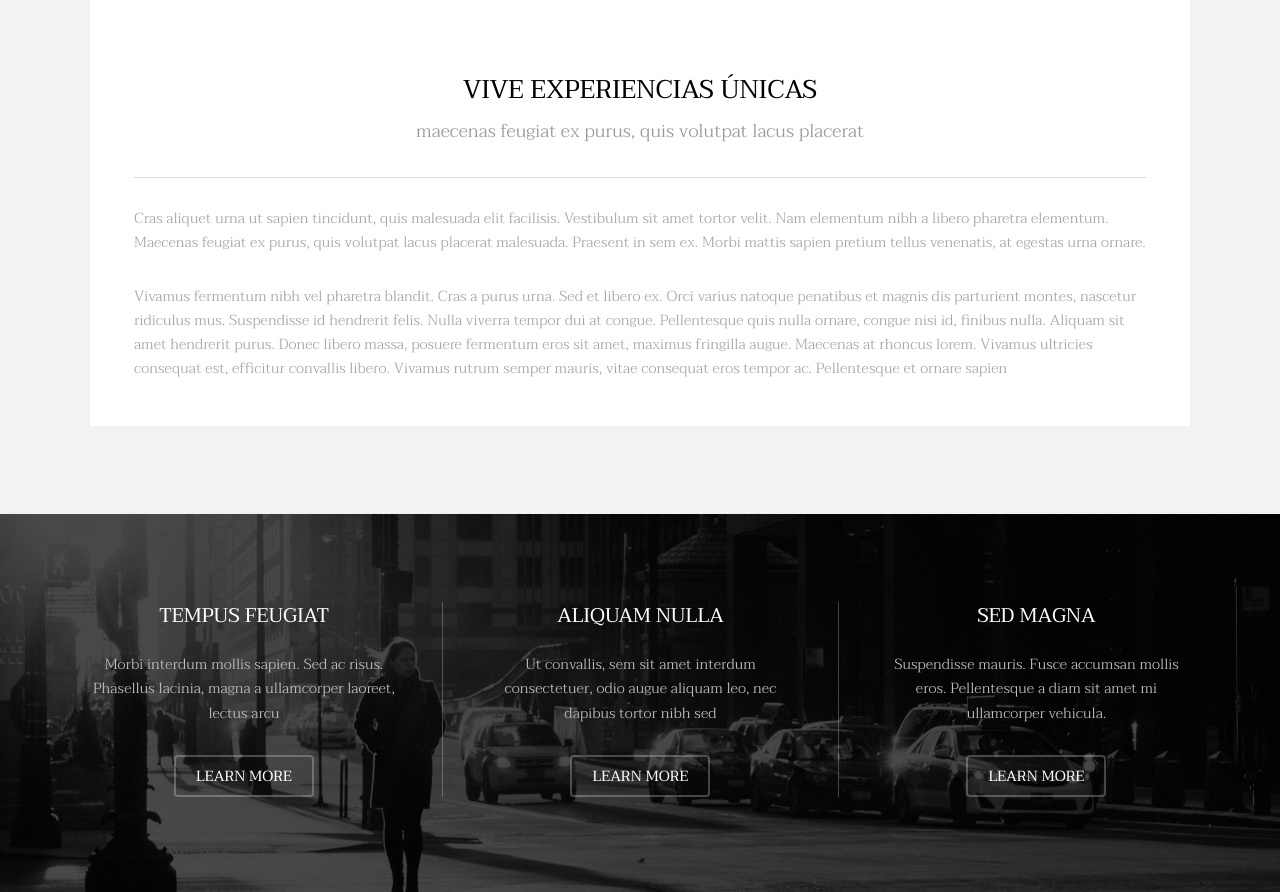
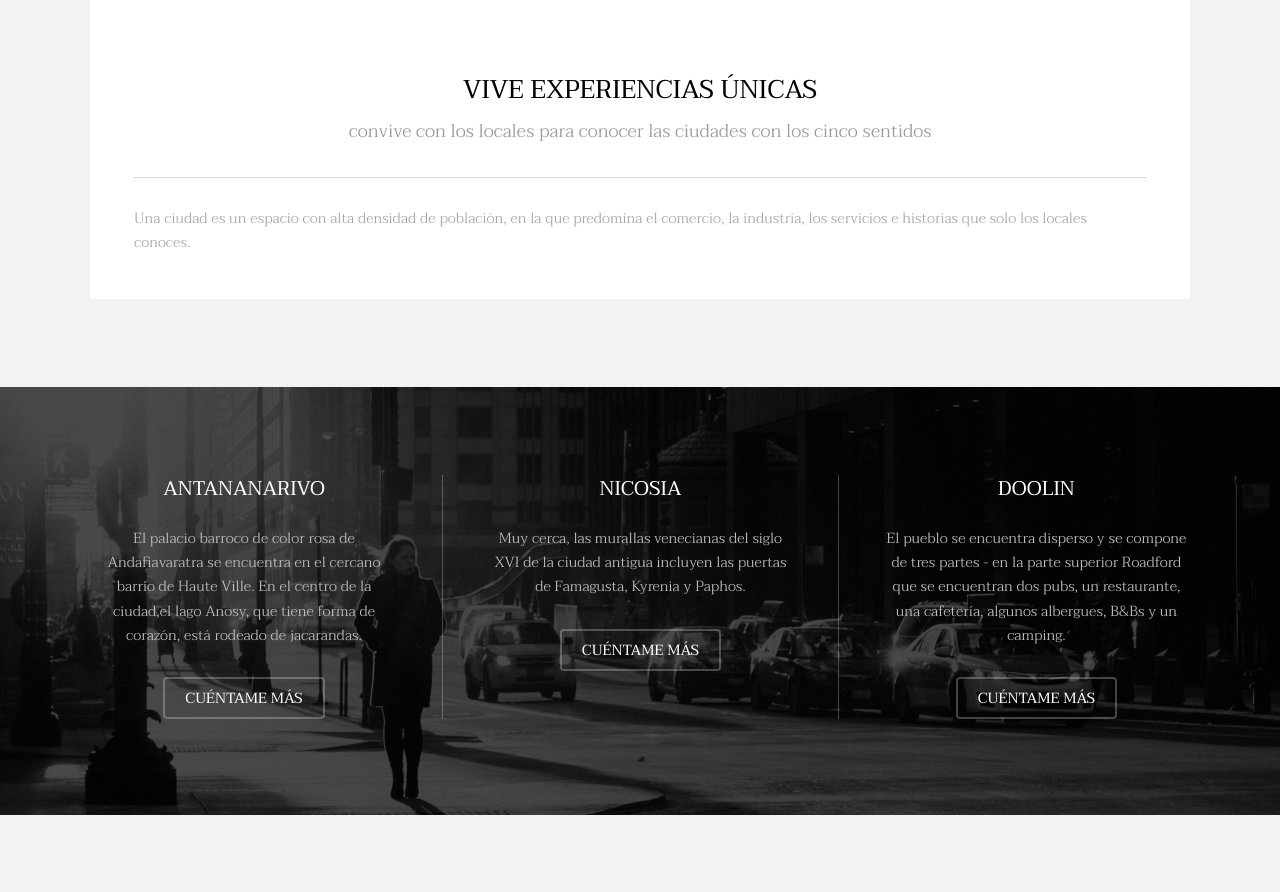
Before and after one commit to sabipv/04_REP_METROPOLITA, a plain HTML site: page index.html in a window 1280 px wide. Shown: the part 1218-2110 px from the top of the page. Drawn offline with Linux system fonts and the light colour scheme.

Commit message:
todos los textos que faltan por JOSEFA

```diff
--- a/index.html
+++ b/index.html
@@ -53,11 +53,10 @@
 							<div class="content">
 								<header class="align-center">
 									<h2>VIVE EXPERIENCIAS ÚNICAS</h2>
-									<p>maecenas feugiat ex purus, quis volutpat lacus placerat</p>
+									<p>convive con los locales para conocer las ciudades con los cinco sentidos</p>
 								</header>
 								<hr />
-								<p> Cras aliquet urna ut sapien tincidunt, quis malesuada elit facilisis. Vestibulum sit amet tortor velit. Nam elementum nibh a libero pharetra elementum. Maecenas feugiat ex purus, quis volutpat lacus placerat malesuada. Praesent in sem ex. Morbi mattis sapien pretium tellus venenatis, at egestas urna ornare.</p>
-								<p>Vivamus fermentum nibh vel pharetra blandit. Cras a purus urna. Sed et libero ex. Orci varius natoque penatibus et magnis dis parturient montes, nascetur ridiculus mus. Suspendisse id hendrerit felis. Nulla viverra tempor dui at congue. Pellentesque quis nulla ornare, congue nisi id, finibus nulla. Aliquam sit amet hendrerit purus. Donec libero massa, posuere fermentum eros sit amet, maximus fringilla augue. Maecenas at rhoncus lorem. Vivamus ultricies consequat est, efficitur convallis libero. Vivamus rutrum semper mauris, vitae consequat eros tempor ac. Pellentesque et ornare sapien</p>
+								<p> Una ciudad es un espacio con alta densidad de población, en la que predomina el comercio, la industria, los servicios e historias que solo los locales conoces.</p>
 							</div>
 						</div>
 					</div>
@@ -70,29 +69,29 @@
 					<div id="flexgrid">
 						<div>
 							<header>
-								<h3>Tempus Feugiat</h3>
+								<h3>ANTANANARIVO</h3>
 							</header>
-							<p>Morbi interdum mollis sapien. Sed ac risus. Phasellus lacinia, magna a ullamcorper laoreet, lectus arcu</p>
+							<p>El palacio barroco de color rosa de Andafiavaratra se encuentra en el cercano barrio de Haute Ville. En el centro de la ciudad,el lago Anosy, que tiene forma de corazón, está rodeado de jacarandas.</p>
 							<ul class="actions">
-								<li><a href="#" class="button alt">Learn More</a></li>
+								<li><a href="#" class="button alt">CUÉNTAME MÁS</a></li>
 							</ul>
 						</div>
 						<div>
 							<header>
-								<h3>Aliquam Nulla</h3>
+								<h3>NICOSIA</h3>
 							</header>
-							<p>Ut convallis, sem sit amet interdum consectetuer, odio augue aliquam leo, nec dapibus tortor nibh sed </p>
+							<p>Muy cerca, las murallas venecianas del siglo XVI de la ciudad antigua incluyen las puertas de Famagusta, Kyrenia y Paphos.</p>
 							<ul class="actions">
-								<li><a href="#" class="button alt">Learn More</a></li>
+								<li><a href="#" class="button alt">CUÉNTAME MÁS</a></li>
 							</ul>
 						</div>
 						<div>
 							<header>
-								<h3>Sed Magna</h3>
+								<h3>DOOLIN</h3>
 							</header>
-							<p>Suspendisse mauris. Fusce accumsan mollis eros. Pellentesque a diam sit amet mi ullamcorper vehicula.</p>
+							<p>El pueblo se encuentra disperso y se compone de tres partes - en la parte superior Roadford que se encuentran dos pubs, un restaurante, una cafetería, algunos albergues, B&Bs y un camping.</p>
 							<ul class="actions">
-								<li><a href="#" class="button alt">Learn More</a></li>
+								<li><a href="#" class="button alt">CUÉNTAME MÁS</a></li>
 							</ul>
 						</div>
 					</div>
```
